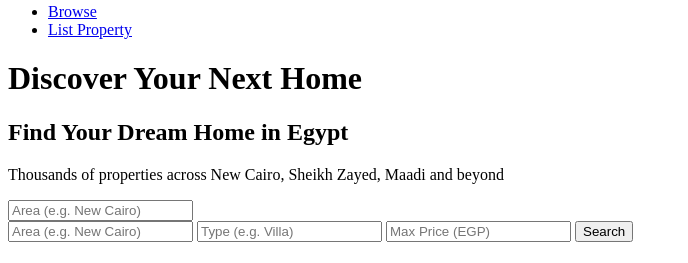
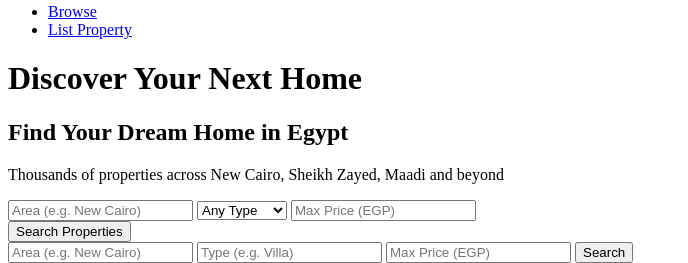
Before and after one commit to alzahraamohy/3aqar-Misr, a Flask app: page / in a window 1280 px wide. Shown: the part 39-302 px from the top of the page, without its empty margins (0-688 px from the left). Run offline with Flask 3, Linux system fonts and the light colour scheme.

Commit message:
added search optin + submit button

```diff
--- a/templates/index.html
+++ b/templates/index.html
@@ -22,6 +22,23 @@
                     autocomplete="off"
                 > <!--capitilization should be fixed later -->
 
+                <select class="hero_input" name="type">
+                    <option value="">Any Type</option>
+                    <option value="Apartment">Apartment</option>
+                    <option value="Villa">Villa</option>
+                    <option value="Townhouse">Townhouse</option>
+                    <option value="Penthouse">Penthouse</option>
+                    <option value="Studio">Studio</option>
+                </select>
+                <input
+                    class="hero_input"
+                    type="number"
+                    name="max_price"
+                    placeholder="Max Price (EGP)"
+                    min="0"
+                >
+                </div>
+            <button class="hero_btn" type="submit">Search Properties</button>
         </form>
 
     </div>
```
